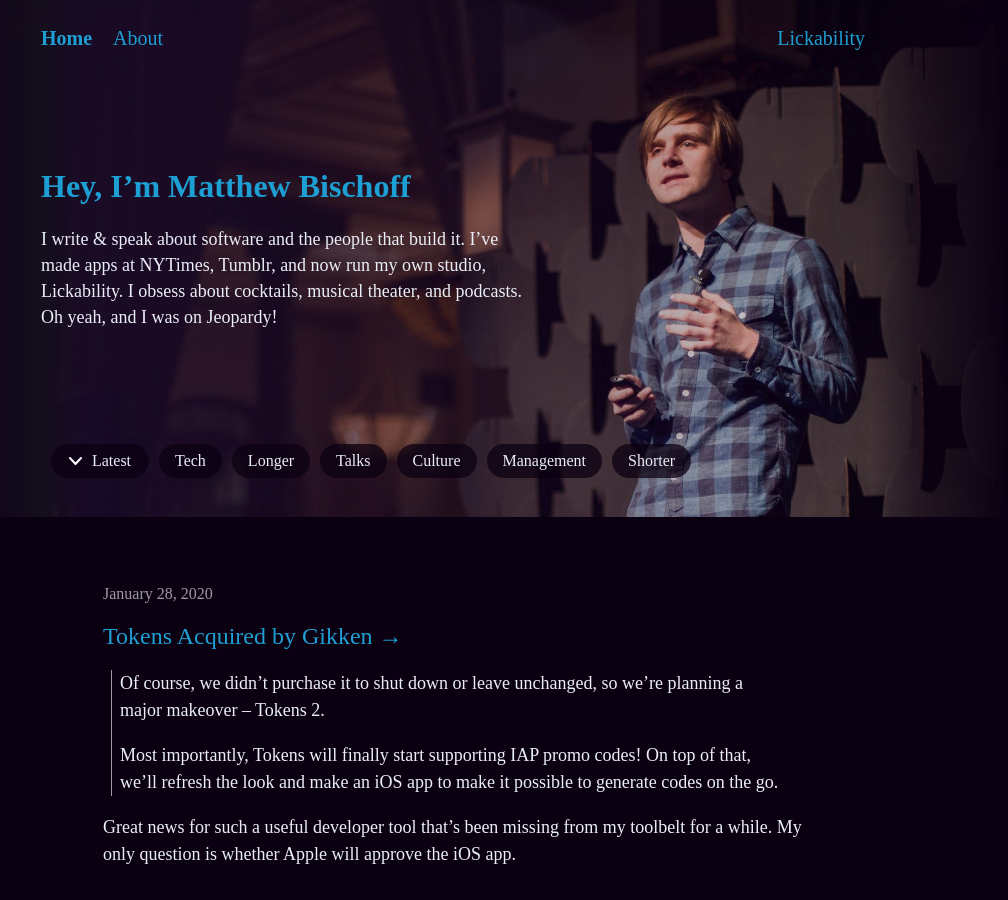
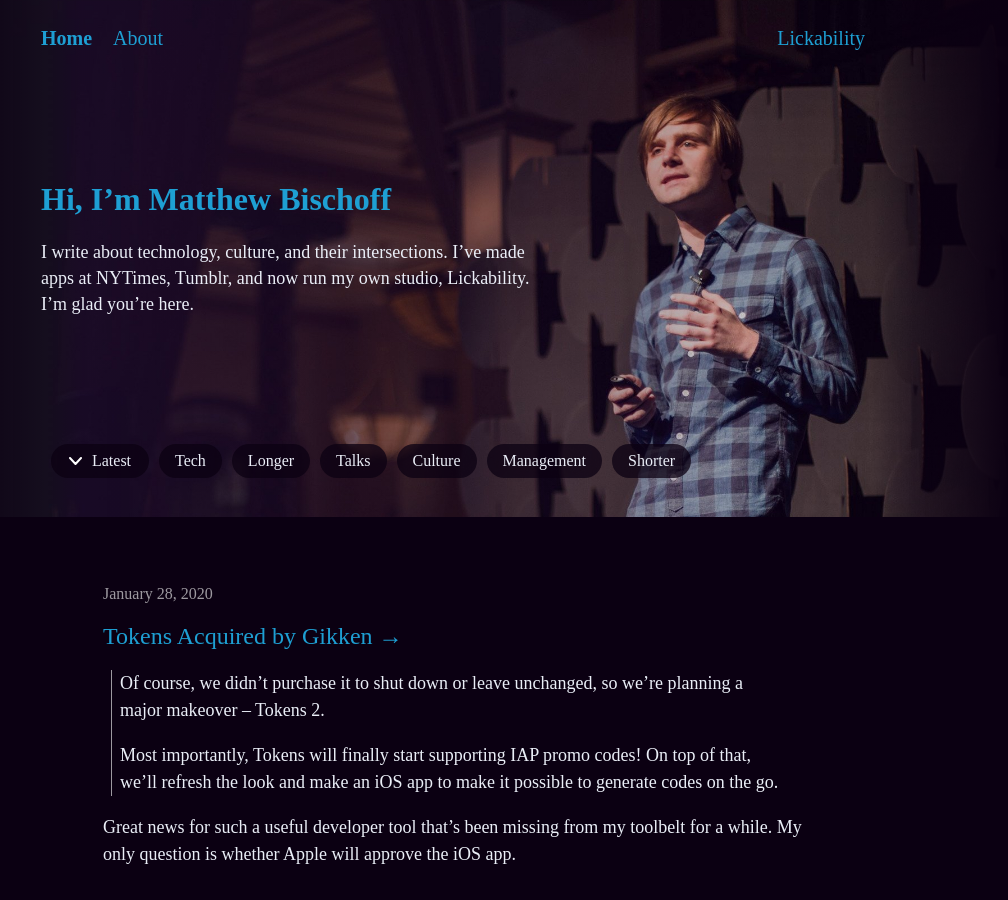
Before and after one commit to mbbischoff/website, a Jekyll site: the page built from index.html, in a window 1280 px wide and 900 px high. Shown: the whole window, without its empty margins (187-1195 px from the left). Built offline with Jekyll 4.4.1, drawn with Linux system fonts in a browser that asks for light colours; some web fonts are replaced; the list of posts is cut into pages by our own code.

Commit message:
Updated Matthew Profile 43 and 2 other files

```diff
--- a/_config.yml
+++ b/_config.yml
@@ -53,9 +53,10 @@
 include:
 - _category
 text_content:
-  header_title: Hey, I’m Matthew Bischoff
-  subtitle: I write & speak about software and the people that build it. I’ve made
-    apps at NYTimes, Tumblr, and now run my own studio, Lickability. I obsess about
-    cocktails, musical theater, and podcasts. Oh yeah, and I was on Jeopardy!
-  short_subtitle: I write & speak about software and the people that build it. I’ve
-    made apps at NYTimes, Tumblr, and now run my own studio, Lickability.
+  header_title: Hi, I’m Matthew Bischoff
+  subtitle: I write about technology, culture, and their intersections. I’ve made
+    apps at NYTimes, Tumblr, and now run my own studio, Lickability. I’m glad you’re
+    here.
+  short_subtitle: I write about technology, culture, and their intersections. I’ve
+    made apps at NYTimes, Tumblr, and now run my own studio, Lickability. I’m glad
+    you’re here.
```
Also changed, not shown: about.md (+1 -1 lines), _uploads/matthew-profile-43.jpeg (added).
